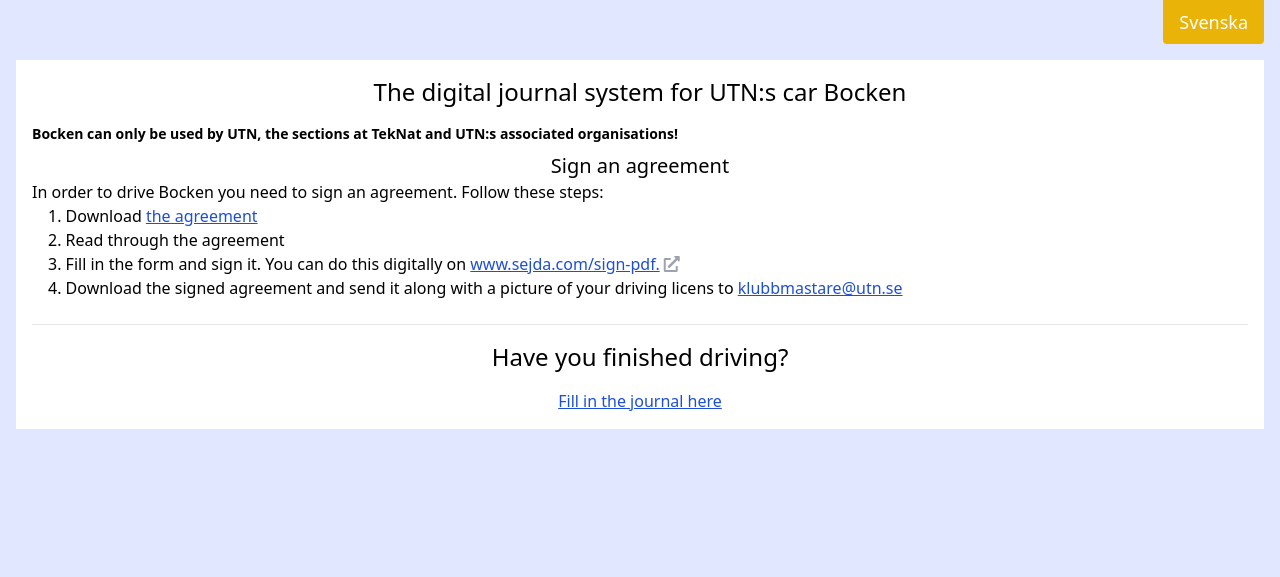
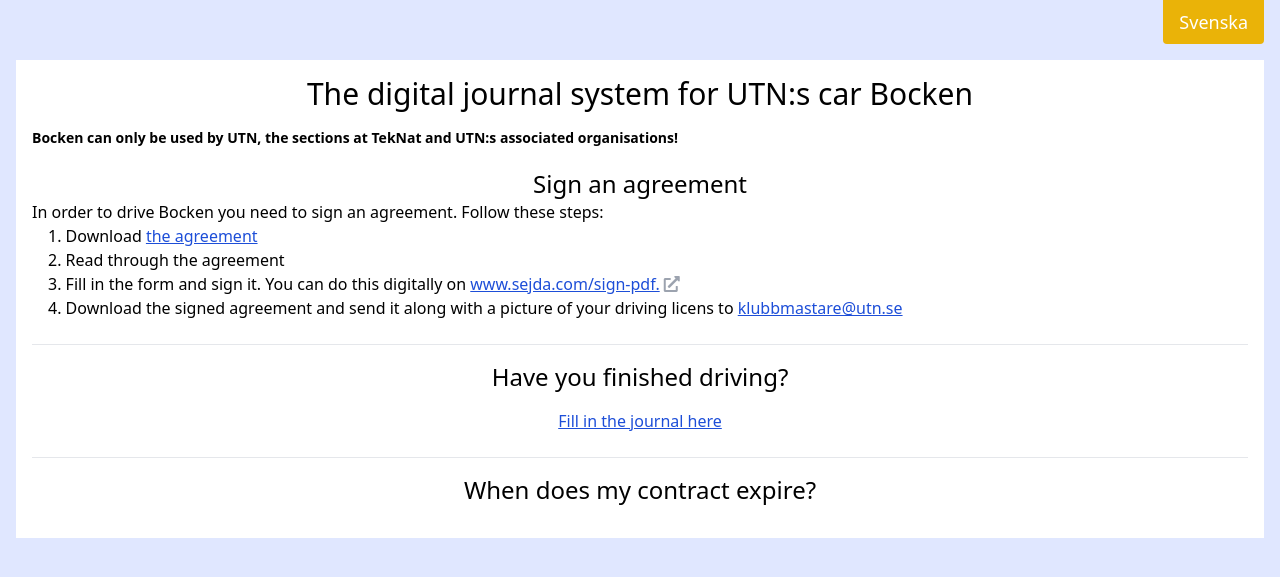
Before and after one commit to UTNkar/bocken, a Django app: page / in a window 1280 px wide. Shown: the top 577 px of the page. Run offline with Django 3.2, Linux system fonts and the light colour scheme; some libraries are stand-ins or nearby versions.

Commit message:
added start for agreement expire form

```diff
--- a/src/bocken/templates/start_page.html
+++ b/src/bocken/templates/start_page.html
@@ -2,12 +2,12 @@
 {% load i18n static fontawesome_5 %}
 
 {% block body %}
-<h1 class="text-2xl text-center mb-4">{% translate 'The digital journal system for UTN:s car Bocken'%}</h1>
+<h1 class="text-3xl text-center mb-4">{% translate 'The digital journal system for UTN:s car Bocken'%}</h1>
 <b class="font-bold mb-2 text-sm">
     {% translate 'Bocken can only be used by UTN, the sections at TekNat and UTN:s associated organisations!' %}
 </b>
 
-<h2 class="text-xl text-center">{% translate 'Sign an agreement' %}</h2>
+<h2 class="text-2xl mt-3 text-center">{% translate 'Sign an agreement' %}</h2>
 
 <p>{% translate 'In order to drive Bocken you need to sign an agreement. Follow these steps:' %}</p>
 <ol class="list-decimal list-inside pl-4">
@@ -29,17 +29,24 @@
     </li>
     <li>
         {% translate 'Download the signed agreement and send it along with a picture of your driving licens to' %}
-        <a class="underline text-blue-700" href="{{ klubbmastare_email }}">{{ klubbmastare_email }}</a>
+        <a class="underline text-blue-700" href="mailto:{{ klubbmastare_email }}">{{ klubbmastare_email }}</a>
     </li>
 </ol>
 
 <hr class="mt-6 mb-4">
 
-<h1 class="text-2xl text-center mb-4">
+<h2 class="text-2xl text-center mb-4">
     {% translate 'Have you finished driving?' %}
-</h1>
+</h2>
 <a href={% url "add-entry" %} class="text-center underline text-blue-700">
     {% translate 'Fill in the journal here' %}
 </a>
 
+<hr class="mt-6 mb-4">
+
+<h2 class="text-2xl text-center mb-4">
+    {% translate 'When does my contract expire?' %}
+</h2>
+
+
 {% endblock %}
```
